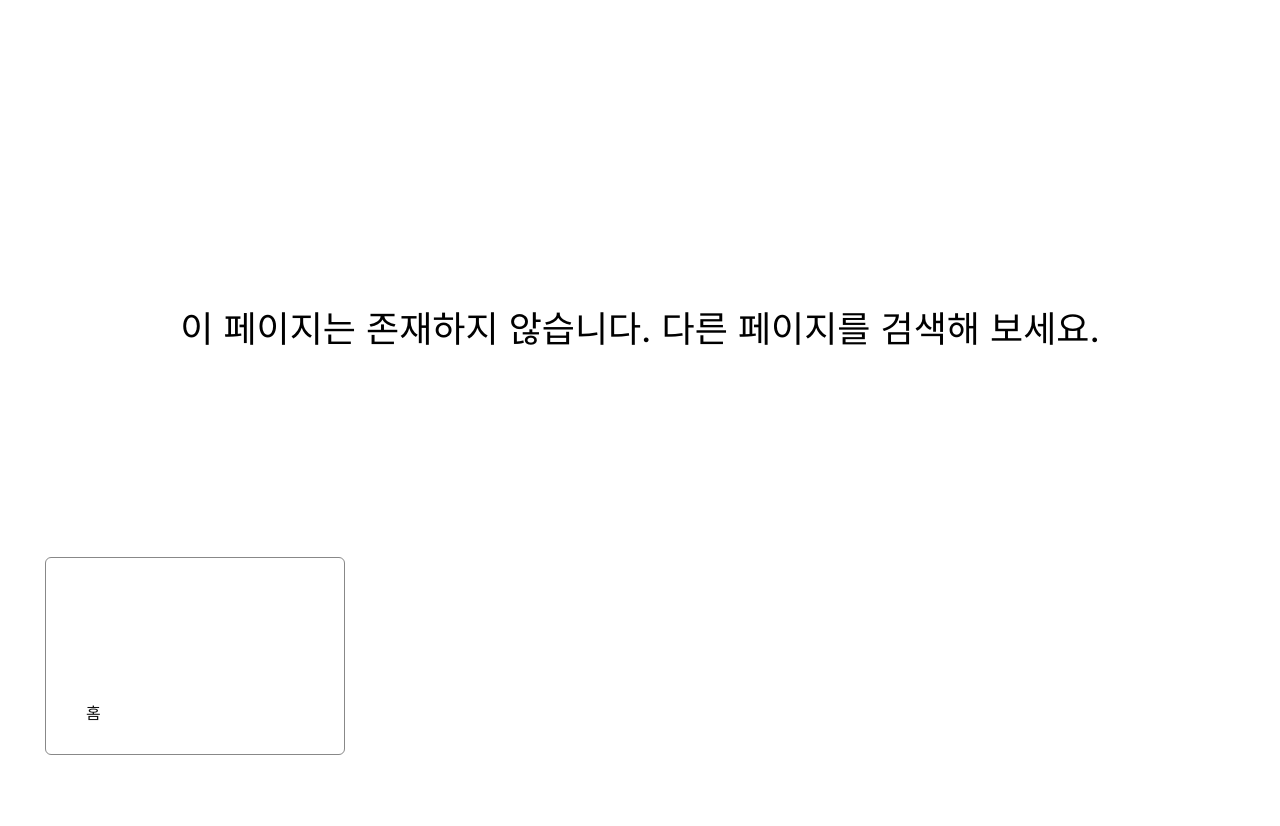
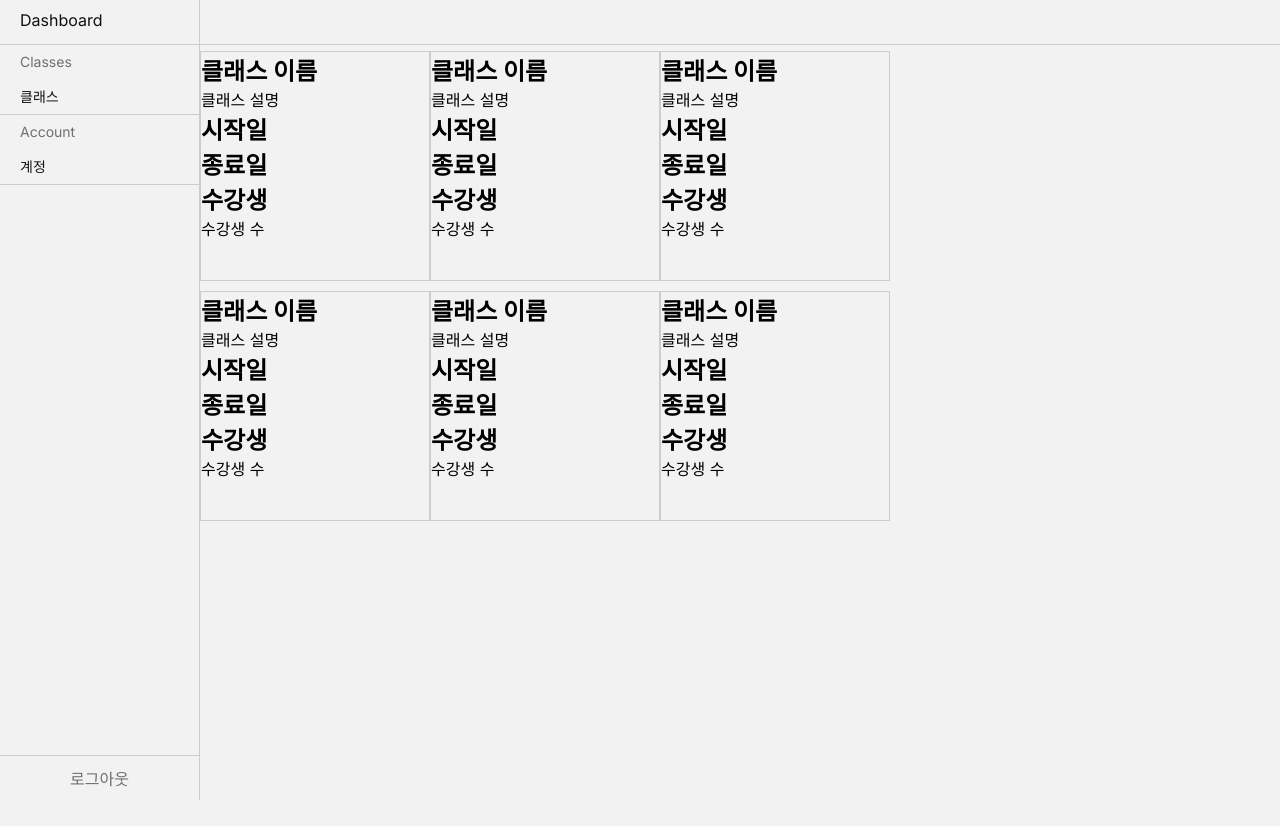
Before and after one commit to bayy1216/Grading-X-FE, a Next.js app: page /dashboard/course in a window 1280 px wide. Before the commit this address had no page. Shown: the top 826 px of the page. Before the commit the page ends 800 px from the top, so only its background shows below. Built offline with nearby package versions, Linux system fonts and the light colour scheme.

Commit message:
[Feat]: course 파일 추가

```diff
--- a/src/app/(afterLogin)/dashboard/_component/NavMenu.tsx
+++ b/src/app/(afterLogin)/dashboard/_component/NavMenu.tsx
@@ -14,7 +14,7 @@ export default function NavMenu() {
   return (
     <div className={style.container}>
       <div className={style.topHeader}>
-        <Link href={'/dashboard/class'} className={style.link}>
+        <Link href={'/dashboard/course'} className={style.link}>
           <h1>Dashboard</h1>
         </Link>
       </div>
@@ -23,8 +23,8 @@ export default function NavMenu() {
 
       <div className={style.section}>Classes</div>
       <ul>
-        <Link href={'/dashboard/class'} className={style.link}>
-          {segment === 'class' ? <div className={style.current}>클래스 관리 ✓</div> :
+        <Link href={'/dashboard/course'} className={style.link}>
+          {segment === 'course' ? <div className={style.current}>클래스 관리 ✓</div> :
             <li>클래스</li>}
         </Link>
 
--- /dev/null
+++ b/src/app/(afterLogin)/dashboard/course/_component/CourseItem.tsx
@@ -0,0 +1,21 @@
+import style from "@/app/(afterLogin)/dashboard/course/_component/courseItem.module.css";
+
+export default function CourseItem() {
+  return (
+    <div className={style.container}>
+      <div>
+        <h2>클래스 이름</h2>
+        <p>클래스 설명</p>
+      </div>
+
+      <div>
+        <h2>시작일</h2>
+        <h2>종료일</h2>
+      </div>
+      <div>
+        <h2>수강생</h2>
+        <p>수강생 수</p>
+      </div>
+    </div>
+  );
+}
--- /dev/null
+++ b/src/app/(afterLogin)/dashboard/course/_component/courseItem.module.css
@@ -0,0 +1,5 @@
+.container {
+    width: 230px;
+    height: 230px;
+    border: 1px solid #ccc;
+}
--- /dev/null
+++ b/src/app/(afterLogin)/dashboard/course/page.module.css
@@ -0,0 +1,19 @@
+.container {
+    width: 100dvw;
+    height: 100dvh;
+
+    display: flex;
+    flex-direction: column;
+}
+
+
+.currentClass{
+    display: flex;
+    flex-direction: row;
+    margin-bottom: 10px;
+}
+
+.previousClass{
+    display: flex;
+    flex-direction: row;
+}
--- /dev/null
+++ b/src/app/(afterLogin)/dashboard/course/page.tsx
@@ -0,0 +1,26 @@
+"use client";
+import {useRouter} from "next/navigation";
+import style from "@/app/(afterLogin)/dashboard/course/page.module.css";
+import CourseItem from "@/app/(afterLogin)/dashboard/course/_component/CourseItem";
+
+export default function Page() {
+  const router = useRouter();
+
+  function go(){
+    router.push('/dashboard/class/21d')
+  }
+  return (
+    <div className={style.container}>
+      <div className={style.currentClass}>
+        <CourseItem/>
+        <CourseItem/>
+        <CourseItem/>
+      </div>
+      <div className={style.previousClass}>
+        <CourseItem/>
+        <CourseItem/>
+        <CourseItem/>
+      </div>
+    </div>
+  );
+}
--- a/src/app/(beforeLogin)/page.tsx
+++ b/src/app/(beforeLogin)/page.tsx
@@ -7,7 +7,7 @@ export default function Home() {
     <main className={styles.container}>
       <div className={styles.header}>
         <div className={styles.headerLeft}></div>
-        <Link href={'/dashboard/class'} className={styles.link}>
+        <Link href={'/dashboard/course'} className={styles.link}>
           dashboard
         </Link>
       </div>
```
Also changed, not shown: src/app/(afterLogin)/dashboard/class/page.tsx (deleted, +0 -20 lines), src/app/(afterLogin)/dashboard/course/[courseId]/page.tsx (renamed from src/app/(afterLogin)/dashboard/class/[classId]/page.tsx).
